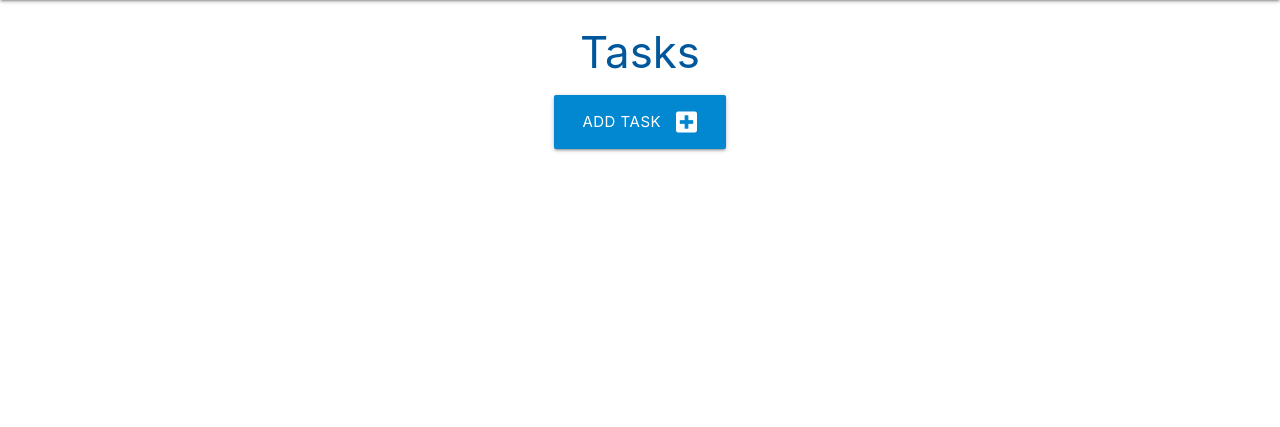
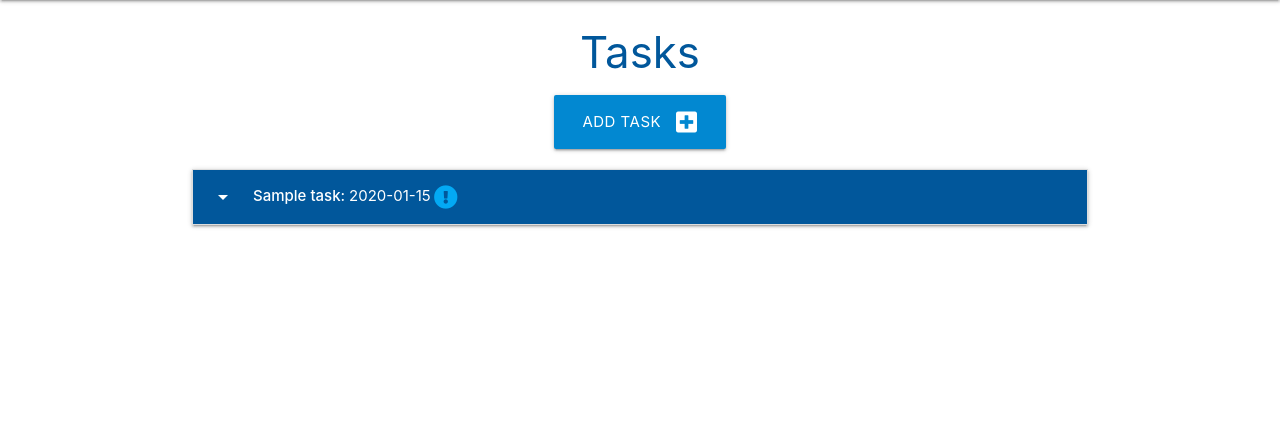
Before and after one commit to KarMiles/flask-sqlalchemy-task-manager, a Flask app: page / in a window 1280 px wide. Shown: the part 64-491 px from the top of the page. Run offline with Flask 2, Linux system fonts and the light colour scheme; tables that the repository leaves empty hold one stand-in row (values such as "Sample post").

Commit message:
Add tasks.html challenge

```diff
--- a/taskmanager/models.py
+++ b/taskmanager/models.py
@@ -20,7 +20,10 @@ class Task(db.Model):
     task_description = db.Column(db.Text, nullable=False)
     is_urgent = db.Column(db.Boolean, default=False, nullable=False)
     due_date = db.Column(db.Date, nullable=False)
-    category_id = db.Column(db.Integer, db.ForeignKey("category.id", ondelete="CASCADE"), nullable=False)
+    category_id = db.Column(
+        db.Integer,
+        db.ForeignKey("category.id", ondelete="CASCADE"),
+        nullable=False)
 
     def __repr__(self):
         # __repr__ to represent itself in the form of a string
--- a/taskmanager/routes.py
+++ b/taskmanager/routes.py
@@ -5,7 +5,9 @@ from taskmanager.models import Category, Task
 
 @app.route("/")
 def home():
-    return render_template("tasks.html")
+    tasks = list(Task.query.order_by(Task.due_date).all())
+    categories = list(Category.query.order_by(Category.category_name).all())
+    return render_template("tasks.html", tasks=tasks, categories=categories)
 
 
 @app.route("/categories")
@@ -57,3 +59,21 @@ def add_task():
         db.session.commit()
         return redirect(url_for("home"))
     return render_template("add_task.html", categories=categories)
+
+
+@app.route("/edit_task/<int:task_id>", methods=["GET", "POST"])
+def edit_task(task_id):
+    task = Task.query.get_or_404(task_id)
+    if request.method == "POST":
+        task.task_name = request.form.get("task_name")
+        db.session.commit()
+        return redirect(url_for("categories"))
+    return render_template("edit_task.html", task=task)
+
+
+@app.route("/delete_task/<int:task_id>")
+def delete_task(task_id):
+    task = Task.query.get_or_404(task_id)
+    db.session.delete(task)
+    db.session.commit()
+    return redirect(url_for("categories"))
--- a/taskmanager/static/css/style.css
+++ b/taskmanager/static/css/style.css
@@ -8,3 +8,7 @@
     main {
         flex: 1 0 auto;
     }
+
+    li {
+        list-style: none;
+    }
--- a/taskmanager/static/js/script.js
+++ b/taskmanager/static/js/script.js
@@ -14,4 +14,8 @@ document.addEventListener("DOMContentLoaded", function() {
     // select initialization
     let selects = document.querySelectorAll('select');
     M.FormSelect.init(selects);
+
+    // collapsible initialization
+    let task_elems = document.querySelectorAll('.collapsible');
+    M.Collapsible.init(task_elems);
 });
--- a/taskmanager/templates/base.html
+++ b/taskmanager/templates/base.html
@@ -8,6 +8,7 @@
     <!-- font-awesome -->
     <link rel="stylesheet" href="https://cdnjs.cloudflare.com/ajax/libs/font-awesome/5.15.3/css/all.min.css" integrity="sha512-iBBXm8fW90+nuLcSKlbmrPcLa0OT92xO1BIsZ+ywDWZCvqsWgccV3gFoRBv0z+8dLJgyAHIhR35VZc2oM/gI1w==" crossorigin="anonymous" referrerpolicy="no-referrer" />
     <!-- Materialize styling -->
+    <link href="https://fonts.googleapis.com/icon?family=Material+Icons" rel="stylesheet">
     <link rel="stylesheet" href="https://cdnjs.cloudflare.com/ajax/libs/materialize/1.0.0/css/materialize.min.css" type="text/css">
     <link rel="stylesheet" href="{{ url_for('static', filename='css/style.css') }}" type="text/css">
     <title>Task Manager</title>
--- a/taskmanager/templates/tasks.html
+++ b/taskmanager/templates/tasks.html
@@ -11,4 +11,24 @@
     </div>
 </div>
 
+<div class="collapsible">
+    {% for task in tasks %}
+        <li>
+            <div class="collapsible-header light-blue darken-4 white-text">
+                <i class="large material-icons">arrow_drop_down</i><strong>{{ task.task_name }}:&nbsp;</strong>
+                {{ task.due_date }}
+                {% if task.is_urgent == True %}
+                    <i class="fas fa-exclamation-circle light-blue-text"></i>
+                {% endif %}
+            </div>
+            <div class="collapsible-body">
+                <h4>{{ task.category_id }}</h4>
+                <p>{{ task.task_description }}</p>
+                <a href="{{ url_for('edit_task', task_id=task.id) }}" class="btn green accent-4">Edit</a>
+                <a href="{{ url_for('delete_task', task_id=task.id) }}" class="btn red">Delete</a>
+            </div>
+        </li>
+    {% endfor %}
+</div>
+
 {% endblock %}
```
